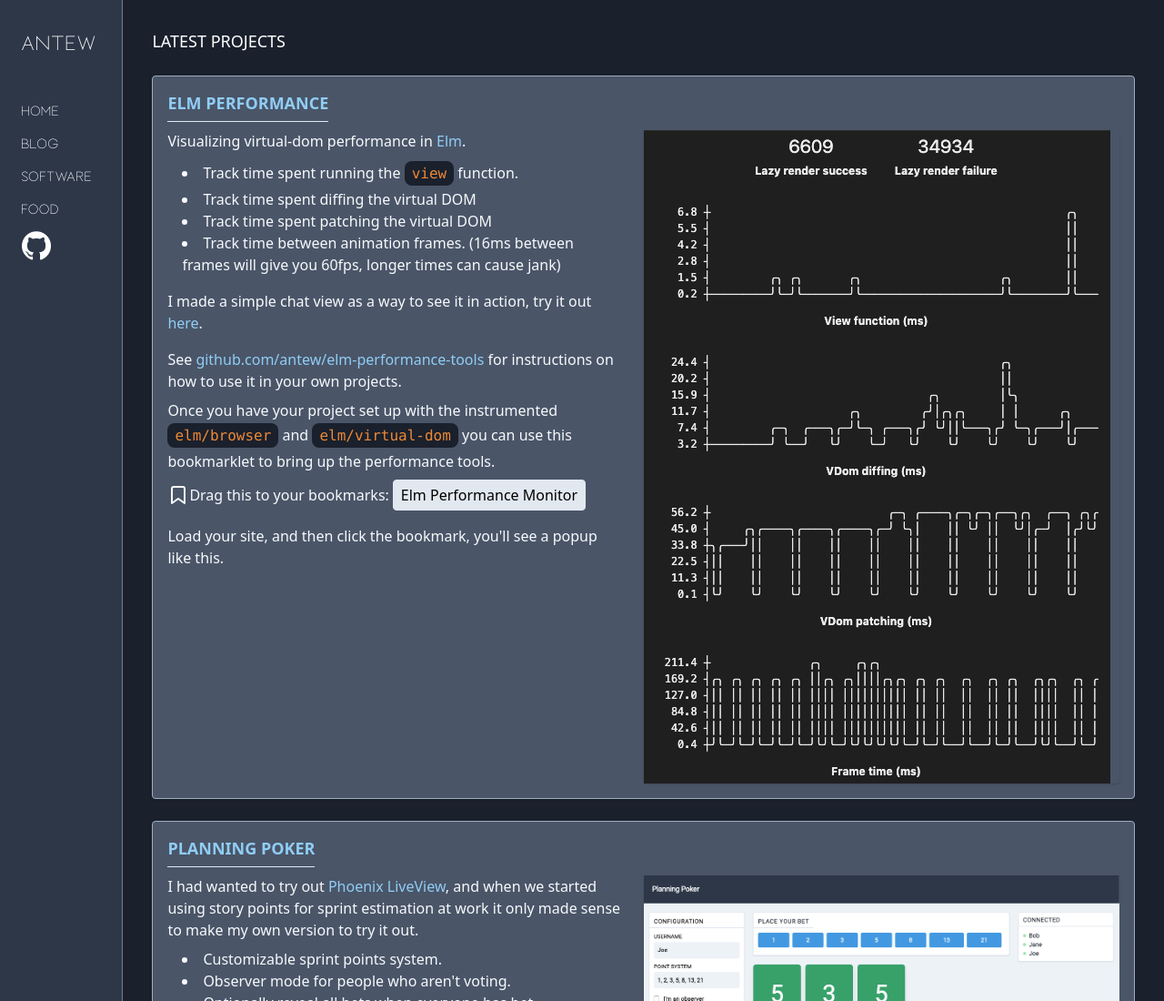
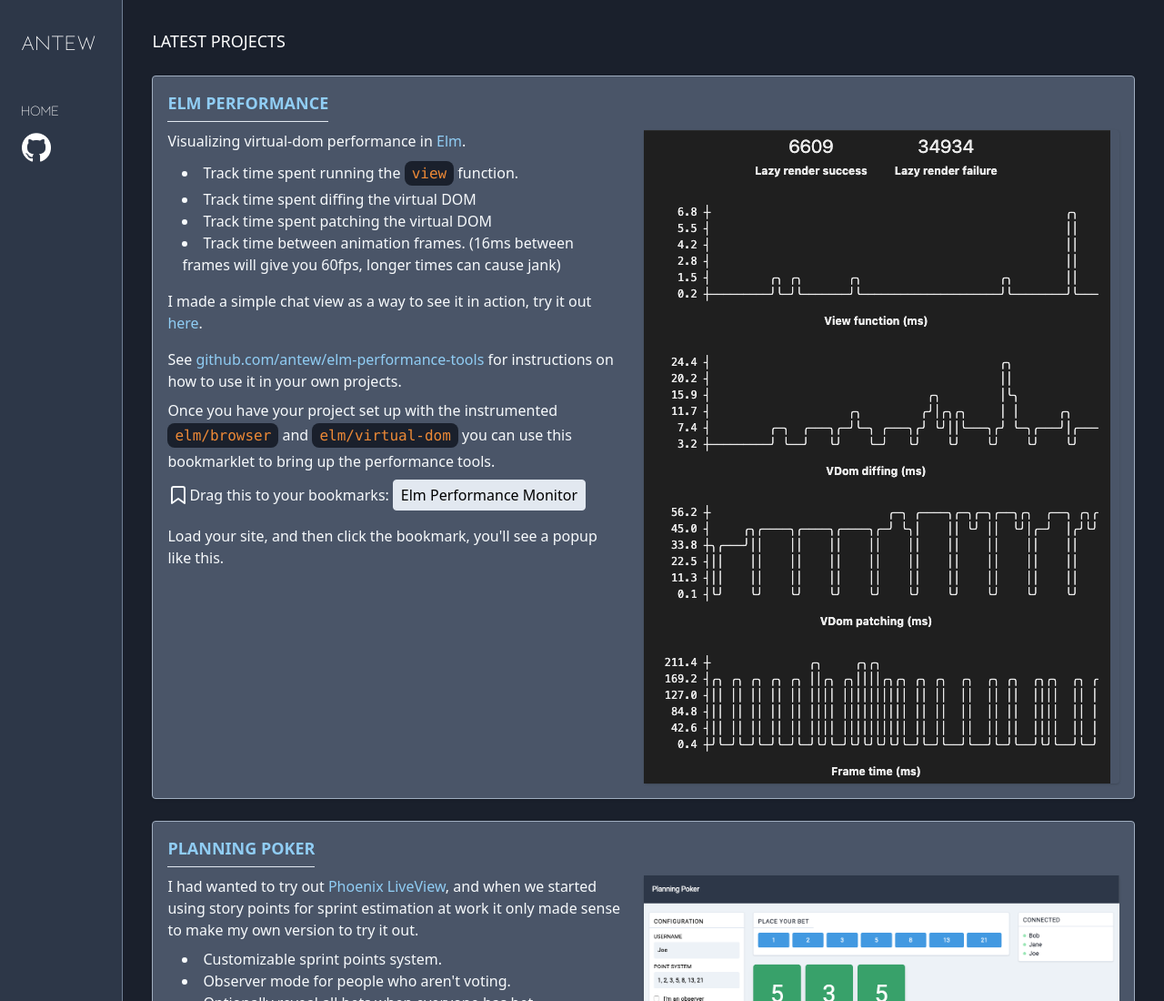
Before and after one commit to antew/antew.github.io, a website: page index.html in a window 1280 px wide. Shown: the top 1100 px of the page at 91% size. Drawn offline with Linux system fonts and the light colour scheme.

Commit message:
Remove links to pages I haven't actually made :)

```diff
--- a/index.html
+++ b/index.html
@@ -29,15 +29,6 @@
                 <div class="flex items-center lg:items-start lg:flex-col mt-3 lg:mt-12">
                     <div class="">
                         <a class="text-white" href="/">Home</a>
-                    </div>
-                    <div class="ml-3 lg:ml-0 lg:mt-3">
-                        <a class="text-white" href="/blog">Blog</a>
-                    </div>
-                    <div class="ml-3 lg:ml-0 ml-3 lg:mt-3">
-                        <a class="text-white" href="/software">Software</a>
-                    </div>
-                    <div class="ml-3 lg:ml-0 ml-3 lg:mt-3">
-                        <a class="text-white" href="/food">Food</a>
                     </div>
                     <div class="ml-3 lg:ml-0 lg:mt-3">
                         <a href="https://github.com/antew">
```
